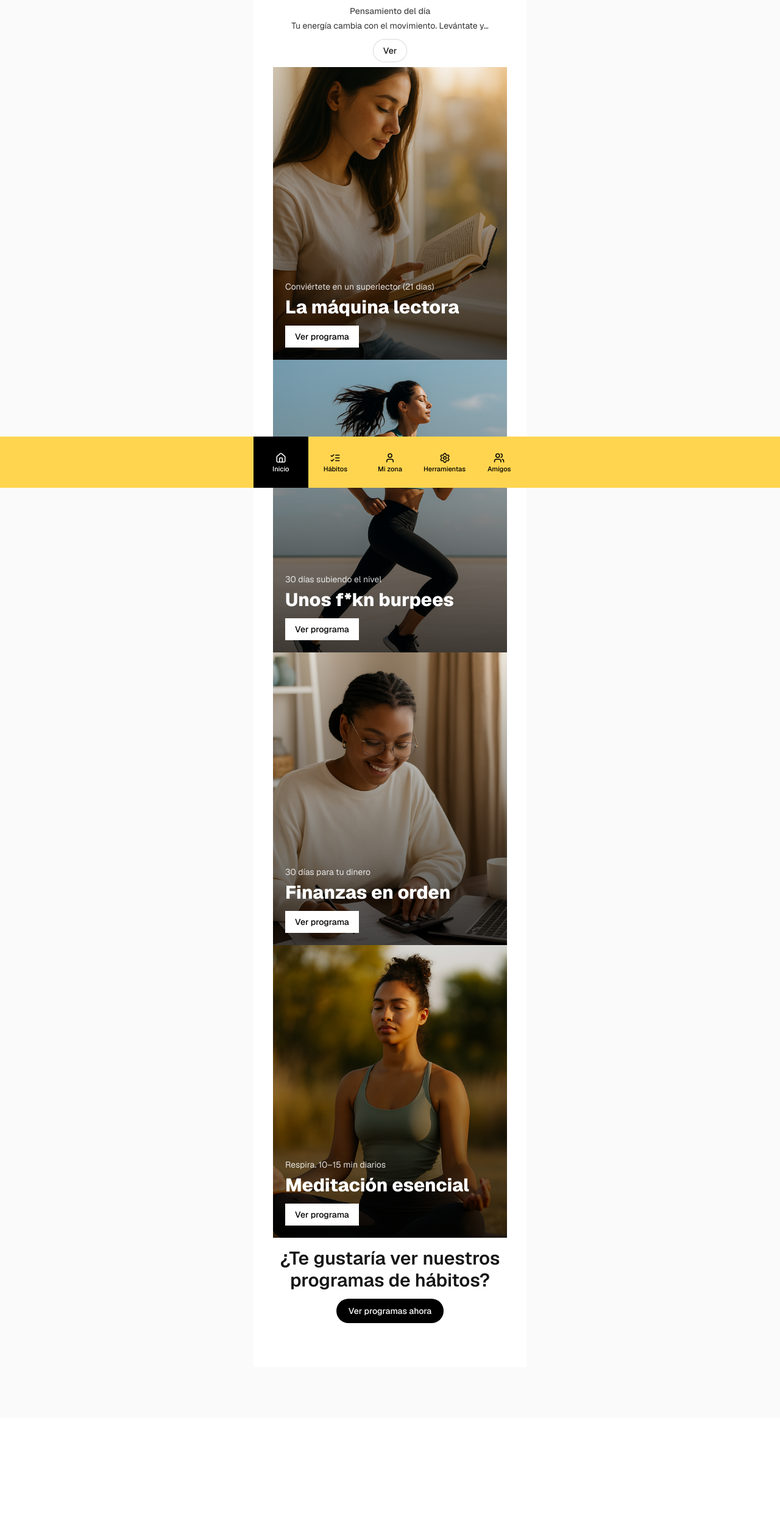
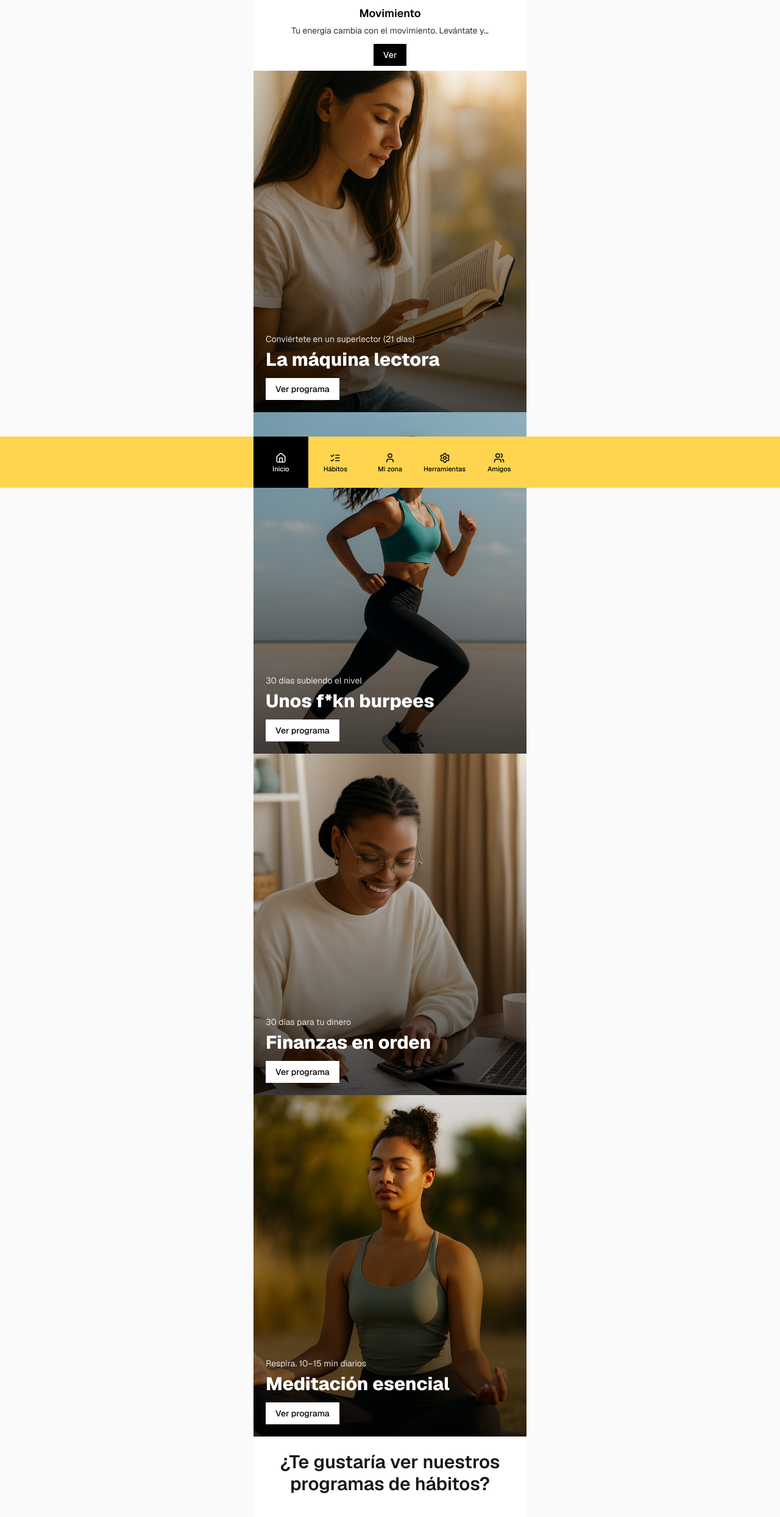
Before and after one commit to samcastella/akira, a Next.js app: page / in a window 1280 px wide. Shown: the top 2488 px of the page at 61% size. Before the commit the page ends 2326 px from the top, so only its background shows below. Built offline with nearby package versions, Linux system fonts and the light colour scheme.

Commit message:
Home: imágenes 100% ancho; franja superior con título del pensamiento en negrita y botón negro; tarjetas 4:5 edge-to-edge con fotos distintas

```diff
--- a/src/app/page.tsx
+++ b/src/app/page.tsx
@@ -73,13 +73,12 @@ function ProgramCard({ program }: { program: ProgramLike }) {
   const ident = program.slug ?? program.key ?? '';
   const href = program.href ?? (ident ? `/habitos?key=${encodeURIComponent(ident)}` : '/habitos');
 
-  // La imagen final la inyectamos desde el map superior (program.image ya viene resuelta)
   const image = program.image ?? pickImage(ident, 0);
 
   return (
     <Link href={href} className="block group">
       <div className="relative w-full overflow-hidden">
-        {/* Ratio 4:5 */}
+        {/* Ratio 4:5 con imagen EDGE-TO-EDGE */}
         <div style={{ paddingTop: '125%' }} />
         <Image
           src={image}
@@ -120,7 +119,6 @@ function ProgramCard({ program }: { program: ProgramLike }) {
    Página
    ========================= */
 export default function HomePage() {
-  // No tipamos explícitamente para evitar choque ProgramMeta vs Program
   const catalog = useMemo(() => listPrograms(), []);
   const [todayThought, setTodayThought] = useState<Thought | null>(null);
   const [modalOpen, setModalOpen] = useState(false);
@@ -129,19 +127,16 @@ export default function HomePage() {
   const orderedKeys = ['lectura', 'burpees', 'finanzas', 'meditacion'];
 
   const programsOnePerRow: ProgramLike[] = useMemo(() => {
-    // Normalizamos y reordenamos según orderedKeys
     const byIdent = new Map<string, any>();
     for (const p of catalog as any[]) {
       const ident = (p.slug ?? p.key ?? '').toString();
       if (ident) byIdent.set(ident, p);
     }
 
-    // Construimos en orden fijo e inyectamos imagen por índice
     const baseOrder = orderedKeys
       .map((k) => byIdent.get(k))
       .filter(Boolean) as ProgramLike[];
 
-    // Si faltara alguno en el catálogo, añadimos el resto al final
     const extras: ProgramLike[] = [];
     for (const p of catalog as any[]) {
       const ident = (p.slug ?? p.key ?? '').toString();
@@ -150,13 +145,9 @@ export default function HomePage() {
 
     const combined = [...baseOrder, ...extras];
 
-    // Inyectar imágenes distintas garantizadas por posición
     return combined.map((p, idx) => {
       const ident = (p.slug ?? p.key ?? '').toString();
-      return {
-        ...p,
-        image: pickImage(ident, idx),
-      };
+      return { ...p, image: pickImage(ident, idx) };
     });
   }, [catalog]);
 
@@ -181,22 +172,21 @@ export default function HomePage() {
   }, []);
 
   return (
-    <main className="px-4 sm:px-6 md:px-8 pb-16 bg-white">
-      {/* ===== Franja pequeña: Pensamiento del día (sin bordes ni espacios extra) ===== */}
+    <main className="px-0 pb-16 bg-white">
+      {/* ===== Franja compacta: título del pensamiento (negrita moderada) + intro + botón negro ===== */}
       {todayThought && (
-        <section className="px-0 py-2 m-0">
+        <section className="px-4 py-2 m-0">
           <div className="flex flex-col items-center text-center gap-1">
-            <h2 className="text-sm font-medium text-black/70">Pensamiento del día</h2>
+            <h2 className="text-lg font-semibold text-black">{todayThought.title}</h2>
             <p className="text-black/80 text-sm">{truncateWords(todayThought.body, 8)}</p>
             <button
               onClick={() => setModalOpen(true)}
-              className="mt-2 inline-flex items-center px-4 py-2 rounded-full border border-black/15 bg-white hover:bg-black hover:text-white transition-colors text-sm font-medium"
+              className="mt-2 inline-flex items-center px-4 py-2 bg-black text-white text-sm font-medium hover:opacity-90 transition-opacity"
             >
               Ver
             </button>
           </div>
 
-          {/* Modal */}
           {modalOpen && (
             <ThoughtModal
               title={todayThought.title}
@@ -207,7 +197,7 @@ export default function HomePage() {
         </section>
       )}
 
-      {/* ===== Programas: 1 por fila, 100% ancho, ratio 4:5, SIN espacios entre tarjetas ===== */}
+      {/* ===== Programas: 1 por fila, ancho completo, ratio 4:5, sin huecos ===== */}
       <section className="space-y-0">
         {programsOnePerRow.map((p, i) => {
           const reactKey = (p.slug ?? p.key ?? `p-${i}`).toString();
@@ -215,14 +205,14 @@ export default function HomePage() {
         })}
       </section>
 
-      {/* ===== CTA final (espacio mínimo) ===== */}
-      <section className="mt-4 mb-2 text-center">
+      {/* ===== CTA final ===== */}
+      <section className="mt-6 mb-2 px-4 text-center">
         <h3 className="text-2xl sm:text-3xl font-semibold mb-3">
           ¿Te gustaría ver nuestros programas de hábitos?
         </h3>
         <Link
           href="/habitos"
-          className="inline-flex items-center px-5 py-2.5 rounded-full bg-black text-white text-sm font-medium hover:opacity-90 transition-opacity"
+          className="inline-flex items-center px-5 py-2.5 rounded-full bg.black text-white text-sm font-medium hover:opacity-90 transition-opacity"
         >
           Ver programas ahora
         </Link>
```
